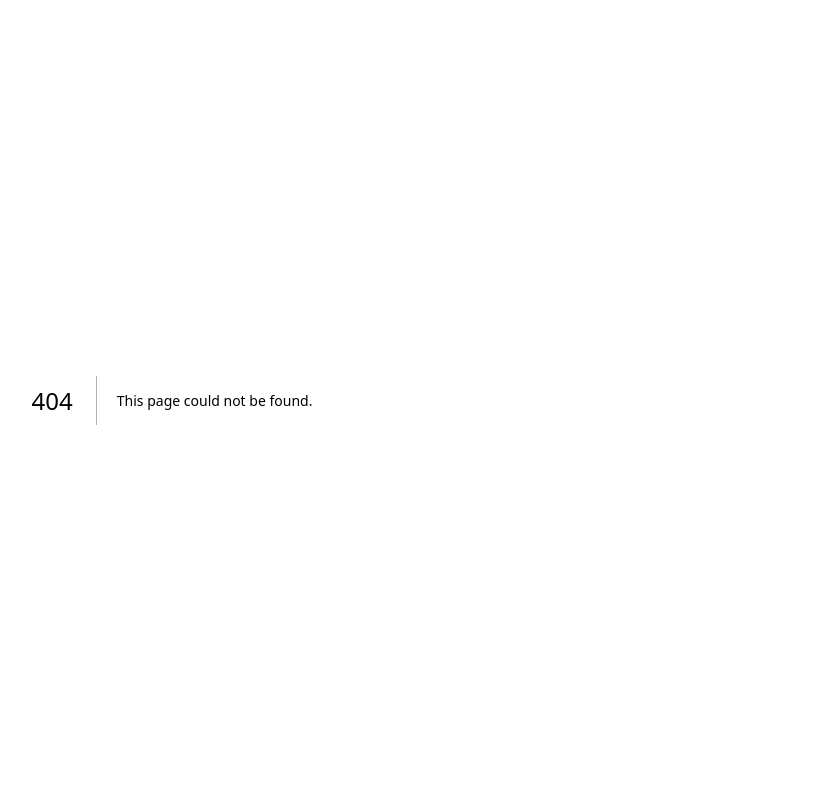
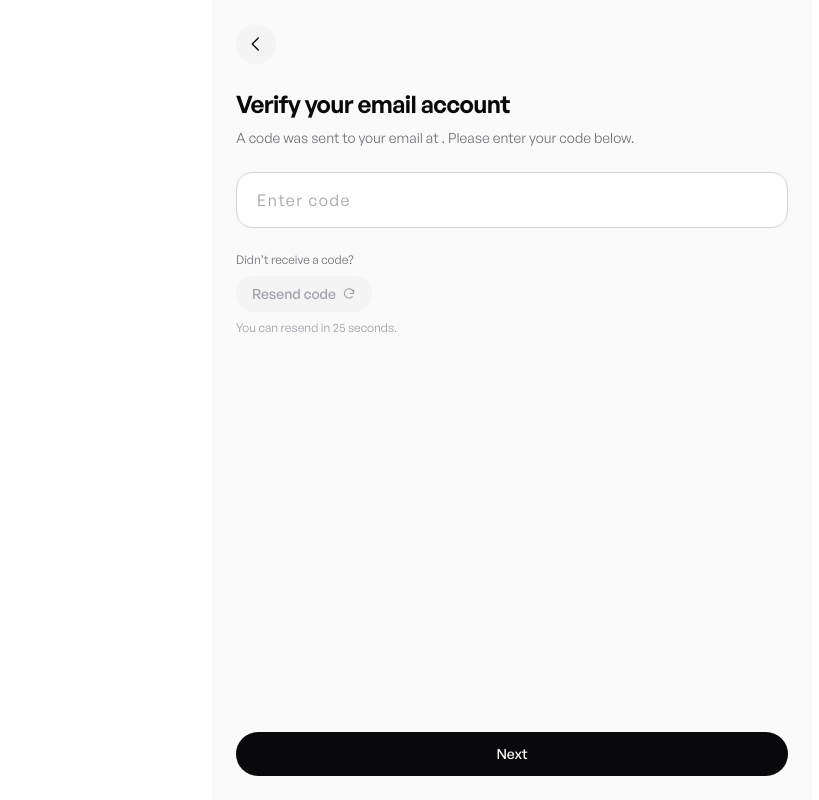
Before and after one commit to chidoziemfrancis/thriveCBT, a Next.js app in the folder pwa/: page /auth/verify-email in a window 1280 px wide. Before the commit this address had no page. Shown: the whole page, without its empty margins (128-947 px from the left). Built offline with nearby package versions, Linux system fonts and the light colour scheme.

Commit message:
feat: implement email verification flow with sign-in logic, controlled PillInput, and new authentication components

```diff
--- /dev/null
+++ b/pwa/app/auth/_components/BackButton.tsx
@@ -0,0 +1,26 @@
+"use client";
+
+import { useRouter } from "next/navigation";
+
+export default function BackButton() {
+  const router = useRouter();
+
+  return (
+    <button
+      type="button"
+      onClick={() => router.back()}
+      aria-label="Go back"
+      className="flex h-10 w-10 items-center justify-center rounded-full bg-zinc-100 text-zinc-950"
+    >
+      <svg width="18" height="18" viewBox="0 0 24 24" fill="none">
+        <path
+          d="M15 4l-8 8 8 8"
+          stroke="currentColor"
+          strokeWidth="1.8"
+          strokeLinecap="round"
+          strokeLinejoin="round"
+        />
+      </svg>
+    </button>
+  );
+}
--- a/pwa/app/auth/_components/PillInput.tsx
+++ b/pwa/app/auth/_components/PillInput.tsx
@@ -3,6 +3,8 @@ type PillInputProps = {
   type?: string;
   autoComplete?: string;
   placeholder?: string;
+  value?: string;
+  onChange?: (value: string) => void;
 };
 
 export default function PillInput({
@@ -10,6 +12,8 @@ export default function PillInput({
   type = "text",
   autoComplete,
   placeholder,
+  value,
+  onChange,
 }: PillInputProps) {
   return (
     <input
@@ -17,6 +21,8 @@ export default function PillInput({
       name={name}
       autoComplete={autoComplete}
       placeholder={placeholder}
+      value={value}
+      onChange={(e) => onChange?.(e.target.value)}
       className="h-14 w-full rounded-2xl border border-zinc-300 bg-white px-5 text-sm text-zinc-950 outline-none placeholder:text-zinc-400"
     />
   );
--- /dev/null
+++ b/pwa/app/auth/_components/ResendCodeButton.tsx
@@ -0,0 +1,49 @@
+"use client";
+
+import { useEffect, useState } from "react";
+
+const COOLDOWN_SECONDS = 30;
+
+function RefreshIcon() {
+  return (
+    <svg width="14" height="14" viewBox="0 0 24 24" fill="none">
+      <path
+        d="M20 11a8 8 0 10-2.34 5.66M20 11V5m0 6h-6"
+        stroke="currentColor"
+        strokeWidth="1.8"
+        strokeLinecap="round"
+        strokeLinejoin="round"
+      />
+    </svg>
+  );
+}
+
+export default function ResendCodeButton() {
+  const [secondsLeft, setSecondsLeft] = useState(COOLDOWN_SECONDS);
+
+  useEffect(() => {
+    if (secondsLeft === 0) return;
+    const timer = setTimeout(() => setSecondsLeft((s) => s - 1), 1000);
+    return () => clearTimeout(timer);
+  }, [secondsLeft]);
+
+  return (
+    <div className="mt-6 flex flex-col gap-2">
+      <p className="text-xs text-zinc-500">Didn&rsquo;t receive a code?</p>
+      <button
+        type="button"
+        disabled={secondsLeft > 0}
+        onClick={() => setSecondsLeft(COOLDOWN_SECONDS)}
+        className="flex h-9 w-fit items-center gap-1.5 rounded-full bg-zinc-100 px-4 text-sm font-medium text-zinc-950 disabled:text-zinc-400"
+      >
+        Resend code
+        <RefreshIcon />
+      </button>
+      {secondsLeft > 0 && (
+        <p className="text-xs text-zinc-400">
+          You can resend in {secondsLeft} seconds.
+        </p>
+      )}
+    </div>
+  );
+}
--- a/pwa/app/auth/sign-in/page.tsx
+++ b/pwa/app/auth/sign-in/page.tsx
@@ -1,5 +1,10 @@
+"use client";
+
+import { useState } from "react";
+import { useRouter } from "next/navigation";
 import Logo from "../../components/Logo";
 import PillInput from "../_components/PillInput";
+import PasswordField from "../_components/PasswordField";
 import SubmitButton from "../_components/SubmitButton";
 import Divider from "../_components/Divider";
 import SocialButton from "../_components/SocialButton";
@@ -9,8 +14,29 @@ import {
   FacebookIcon,
 } from "../_components/SocialIcons";
 import LegalFooter from "../_components/LegalFooter";
+import { accountExists } from "../_lib/mockAccounts";
 
 export default function SignInPage() {
+  const router = useRouter();
+  const [email, setEmail] = useState("");
+  const [hasAccount, setHasAccount] = useState(false);
+
+  function handleSubmit(e: React.FormEvent) {
+    e.preventDefault();
+
+    if (hasAccount) {
+      // TODO: submit sign-in request with email + password
+      return;
+    }
+
+    if (accountExists(email)) {
+      setHasAccount(true);
+      return;
+    }
+
+    router.push(`/auth/verify-email?email=${encodeURIComponent(email)}`);
+  }
+
   return (
     <div className="flex flex-1 flex-col bg-zinc-50 px-6 pt-16">
       <Logo className="h-8 w-8 self-center text-zinc-950" />
@@ -20,15 +46,19 @@ export default function SignInPage() {
           Get started with your email
         </h1>
 
-        <form className="mt-8 flex flex-col gap-4">
+        <form onSubmit={handleSubmit} className="mt-8 flex flex-col gap-4">
           <PillInput
             name="email"
             type="email"
             autoComplete="email"
             placeholder="you@example.com"
+            value={email}
+            onChange={setEmail}
           />
 
-          <SubmitButton>Continue</SubmitButton>
+          {hasAccount && <PasswordField autoComplete="current-password" />}
+
+          <SubmitButton>{hasAccount ? "Sign in" : "Continue"}</SubmitButton>
         </form>
 
         <Divider />
--- /dev/null
+++ b/pwa/app/auth/verify-email/page.tsx
@@ -0,0 +1,50 @@
+"use client";
+
+import { Suspense, useState } from "react";
+import { useSearchParams } from "next/navigation";
+import BackButton from "../_components/BackButton";
+import SubmitButton from "../_components/SubmitButton";
+import ResendCodeButton from "../_components/ResendCodeButton";
+
+function VerifyEmailForm() {
+  const searchParams = useSearchParams();
+  const email = searchParams.get("email") ?? "";
+  const [code, setCode] = useState("");
+
+  return (
+    <div className="flex flex-1 flex-col bg-zinc-50 px-6 pt-6">
+      <BackButton />
+
+      <h1 className="mt-6 text-2xl font-semibold tracking-tight text-zinc-950">
+        Verify your email account
+      </h1>
+      <p className="mt-2 text-sm text-zinc-500">
+        A code was sent to your email at {email}. Please enter your code
+        below.
+      </p>
+
+      <form className="mt-6 flex flex-col gap-4">
+        <input
+          value={code}
+          onChange={(e) => setCode(e.target.value.toUpperCase())}
+          placeholder="Enter code"
+          className="h-14 w-full rounded-2xl border border-zinc-300 bg-white px-5 text-base tracking-widest text-zinc-950 outline-none placeholder:text-zinc-400"
+        />
+      </form>
+
+      <ResendCodeButton />
+
+      <div className="mt-auto pb-6">
+        <SubmitButton>Next</SubmitButton>
+      </div>
+    </div>
+  );
+}
+
+export default function VerifyEmailPage() {
+  return (
+    <Suspense>
+      <VerifyEmailForm />
+    </Suspense>
+  );
+}
```
